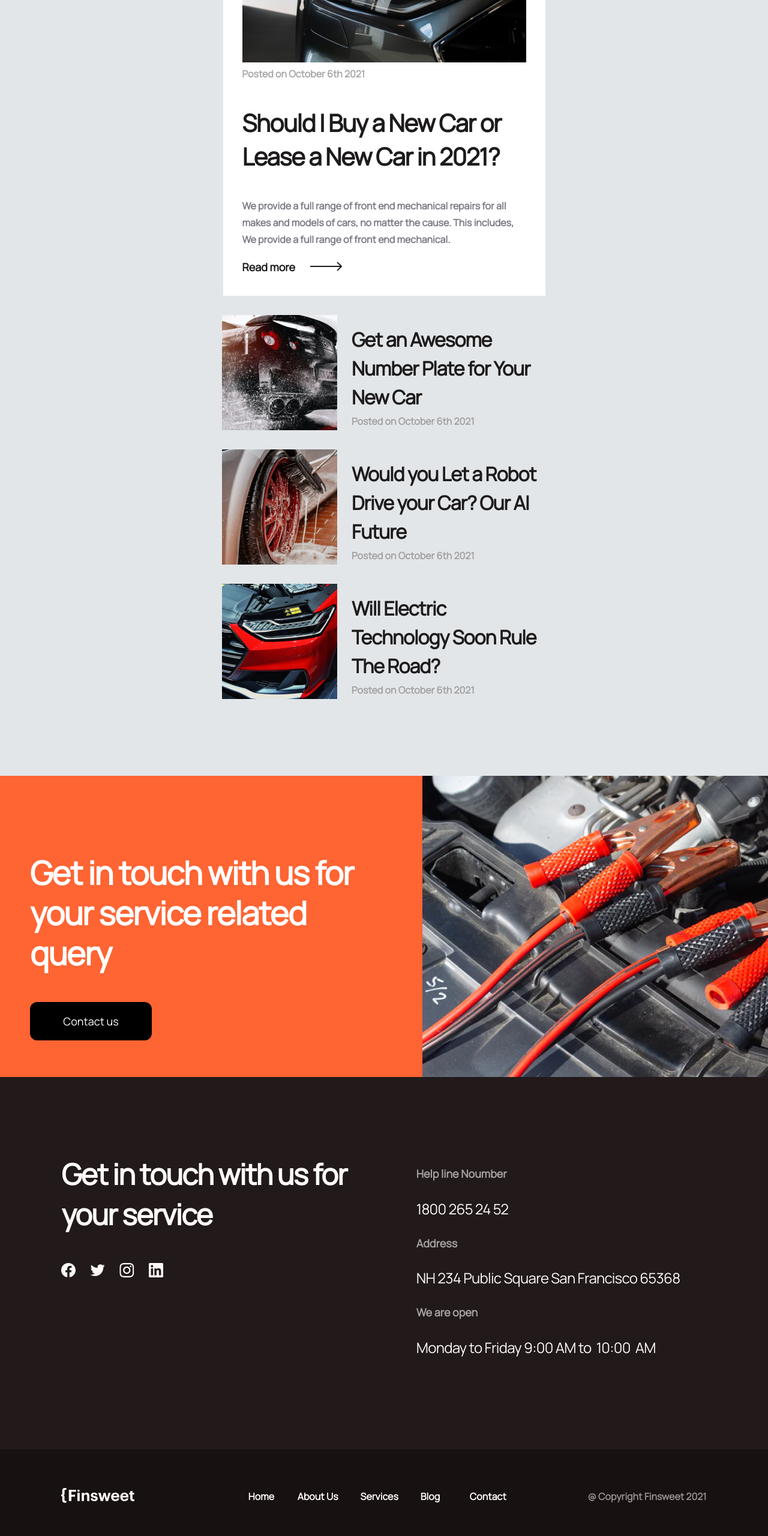
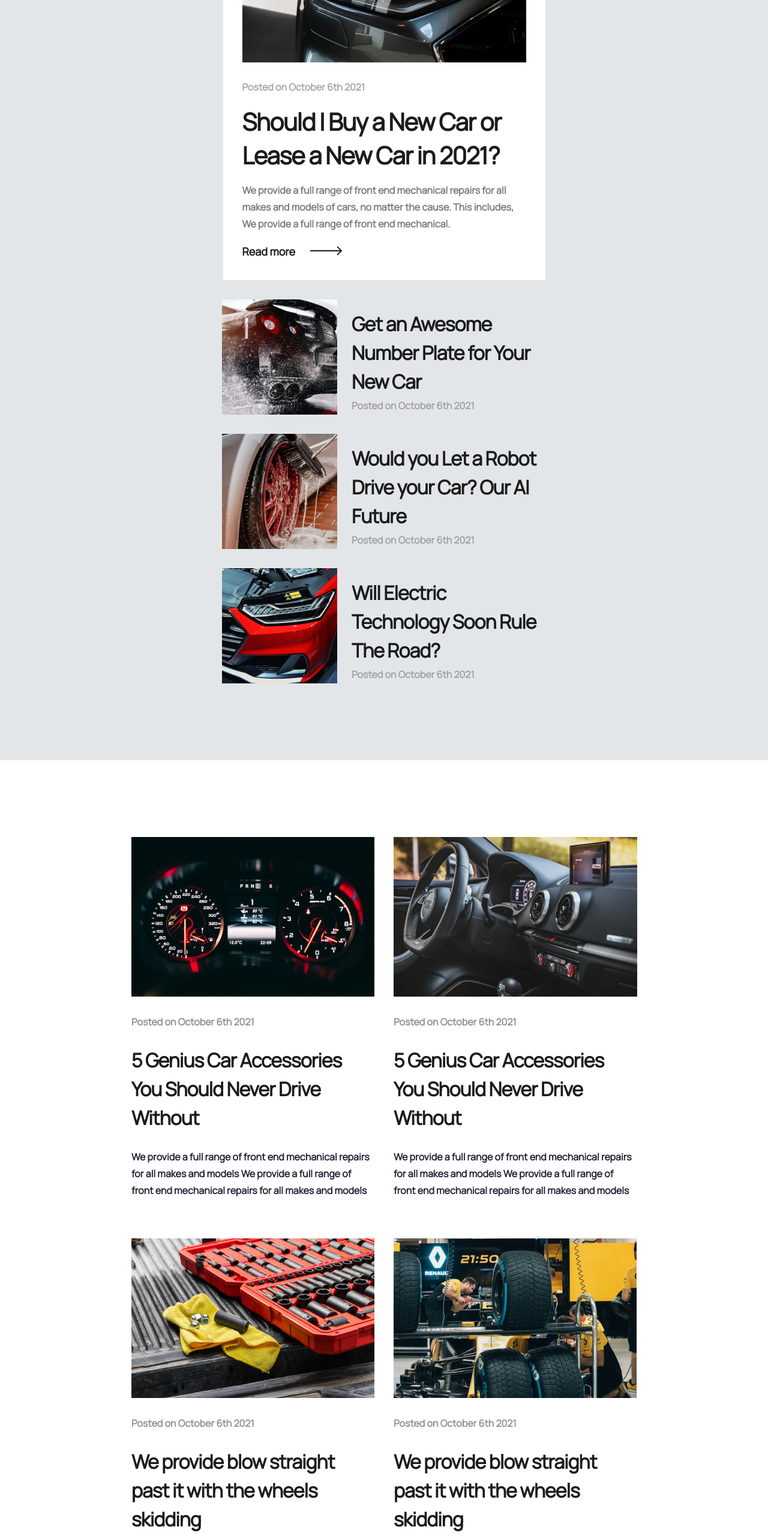
Before and after one commit to work-space817/test-git, a plain HTML site: page blog.html in a window 1280 px wide. Shown: the part 1100-3660 px from the top of the page at 60% size. Drawn offline with Linux system fonts and the light colour scheme.

Commit message:
last commit

```diff
--- a/blog.html
+++ b/blog.html
@@ -63,29 +63,32 @@
 
       <section class="second-section">
         <div class="blog-four">
-
           <div class="blog-four-block-item-1">
-            <img src="./img/picture/blog/block-four-item-1.png" alt="">
+            <img src="./img/picture/blog/block-four-item-1.png" alt="" />
 
             <p>Posted on October 6th 2021</p>
-            <p>Should I Buy a New Car or <br>
-               Lease a New Car in 2021?</p>
             <p>
-              We provide a full range of front end mechanical repairs for all <br>
-              makes and models of cars, no matter the cause. This includes, <br>
+              Should I Buy a New Car or <br />
+              Lease a New Car in 2021?
+            </p>
+            <p>
+              We provide a full range of front end mechanical repairs for all
+              <br />
+              makes and models of cars, no matter the cause. This includes,
+              <br />
               We provide a full range of front end mechanical.
             </p>
 
             <div class="link">
-            <a href="./about us.html">Read more
-              <img src="./img/svg/home page/quote/Arrow.svg" alt="">
-            </a>
-
-          </div>
+              <a href="./about us.html"
+                >Read more
+                <img src="./img/svg/home page/quote/Arrow.svg" alt="" />
+              </a>
+            </div>
           </div>
 
           <div class="blog-four-block blog-four-block-item-2">
-            <img src="./img/picture/blog/block-four-item-2.png" alt="">
+            <img src="./img/picture/blog/block-four-item-2.png" alt="" />
             <div class="blog-four-block-item-info">
               <p>Get an Awesome Number Plate for Your New Car</p>
               <p>Posted on October 6th 2021</p>
@@ -93,7 +96,7 @@
           </div>
 
           <div class="blog-four-block blog-four-block-item-3">
-            <img src="./img/picture/blog/block-four-item-3.png" alt="">
+            <img src="./img/picture/blog/block-four-item-3.png" alt="" />
             <div class="blog-four-block-item-info">
               <p>Would you Let a Robot Drive your Car? Our AI Future</p>
               <p>Posted on October 6th 2021</p>
@@ -101,13 +104,76 @@
           </div>
 
           <div class="blog-four-block blog-four-block-item-4">
-            <img src="./img/picture/blog/block-four-item-4.png" alt="">
+            <img src="./img/picture/blog/block-four-item-4.png" alt="" />
             <div class="blog-four-block-item-info">
               <p>Will Electric Technology Soon Rule The Road?</p>
               <p>Posted on October 6th 2021</p>
             </div>
           </div>
+        </div>
+      </section>
 
+      <section class="third-section">
+        <div class="news-section">
+          <div class="news news-item-1">
+            <img src="./img/picture/blog/blog-1.png" alt="" />
+            <p>Posted on October 6th 2021</p>
+            <h1>5 Genius Car Accessories You Should Never Drive Without</h1>
+            <p>
+              We provide a full range of front end mechanical repairs for all
+              makes and models We provide a full range of front end mechanical
+              repairs for all makes and models
+            </p>
+          </div>
+          <div class="news news-item-2">
+            <img src="./img/picture/blog/blog-2.png" alt="" />
+            <p>Posted on October 6th 2021</p>
+            <h1>5 Genius Car Accessories You Should Never Drive Without</h1>
+            <p>
+              We provide a full range of front end mechanical repairs for all
+              makes and models We provide a full range of front end mechanical
+              repairs for all makes and models
+            </p>
+          </div>
+          <div class="news news-item-3">
+            <img src="./img/picture/blog/blog-3.png" alt="" />
+            <p>Posted on October 6th 2021</p>
+            <h1>We provide blow straight past it with the wheels skidding</h1>
+            <p>
+              We provide a full range of front end mechanical repairs for all
+              makes and models We provide a full range of front end mechanical
+              repairs for all makes and models
+            </p>
+          </div>
+          <div class="news news-item-4">
+            <img src="./img/picture/blog/blog-4.png" alt="" />
+            <p>Posted on October 6th 2021</p>
+            <h1>We provide blow straight past it with the wheels skidding</h1>
+            <p>
+              We provide a full range of front end mechanical repairs for all
+              makes and models We provide a full range of front end mechanical
+              repairs for all makes and models
+            </p>
+          </div>
+          <div class="news news-item-5">
+            <img src="./img/picture/blog/blog-5.png" alt="" />
+            <p>Posted on October 6th 2021</p>
+            <h1>5 Genius Car Accessories You Should Never Drive Without</h1>
+            <p>
+              We provide a full range of front end mechanical repairs for all
+              makes and models We provide a full range of front end mechanical
+              repairs for all makes and models
+            </p>
+          </div>
+          <div class="news news-item-6">
+            <img src="./img/picture/blog/blog-6.png" alt="" />
+            <p>Posted on October 6th 2021</p>
+            <h1>5 Genius Car Accessories You Should Never Drive Without</h1>
+            <p>
+              We provide a full range of front end mechanical repairs for all
+              makes and models We provide a full range of front end mechanical
+              repairs for all makes and models
+            </p>
           </div>
         </div>
       </section>
--- a/css/components/media/media-blog.css
+++ b/css/components/media/media-blog.css
@@ -23,6 +23,28 @@
   .blog-four-block-item-4 {
     grid-area: 4 / 1 / 5 / 2;
   }
+  .news-section {
+    grid-template-columns: repeat(2, 405px);
+    grid-template-rows: repeat(3, 605px);
+  }
+  .news-item-1 {
+    grid-area: 1 / 1 / 2 / 2;
+  }
+  .news-item-2 {
+    grid-area: 1 / 2 / 2 / 3;
+  }
+  .news-item-3 {
+    grid-area: 2 / 1 / 3 / 2;
+  }
+  .news-item-4 {
+    grid-area: 2 / 2 / 3 / 3;
+  }
+  .news-item-5 {
+    grid-area: 3 / 1 / 4 / 2;
+  }
+  .news-item-6 {
+    grid-area: 3 / 2 / 4 / 3;
+  }
 }
 
 @media (max-width: 1100px) {
@@ -40,6 +62,30 @@
   }
   .our-services-image h1 {
     display: none;
+  }
+  .news-section {
+    grid-template-columns: 405px;
+    grid-template-rows: repeat(6, 605px);
+    border: 1px solid red;
+  }
+
+  .news-item-1 {
+    grid-area: 1 / 1 / 2 / 2;
+  }
+  .news-item-2 {
+    grid-area: 2 / 1 / 3 / 2;
+  }
+  .news-item-3 {
+    grid-area: 3 / 1 / 4 / 2;
+  }
+  .news-item-4 {
+    grid-area: 4 / 1 / 5 / 2;
+  }
+  .news-item-5 {
+    grid-area: 5 / 1 / 6 / 2;
+  }
+  .news-item-6 {
+    grid-area: 6 / 1 / 7 / 2;
   }
 }
 
@@ -65,6 +111,14 @@
     margin-right: 0;
   }
   .blog-four {
+    margin-top: -335px;
+    margin-bottom: -335px;
     scale: 0.6;
   }
+  .news-section {
+    grid-template-columns: 320px;
+  }
+  .news-section img {
+    width: 100%;
+  }
 }
--- a/css/style-blog.css
+++ b/css/style-blog.css
@@ -130,7 +130,7 @@ body {
 
   width: 1280px;
   display: grid;
-  grid-template-columns: 540px 700px;
+  grid-template-columns: 540px 670px;
   grid-template-rows: repeat(3, 1fr);
   grid-column-gap: 32px;
 
@@ -187,7 +187,8 @@ body {
   margin-left: 21px;
 }
 .blog-four-block-item-1 p:nth-child(2) {
-  margin-top: 2px;
+  margin: 0;
+  margin-top: 24px;
   font-weight: 600;
   line-height: 28px;
   color: #939191;
@@ -195,18 +196,58 @@ body {
   opacity: 0.8;
 }
 .blog-four-block-item-1 p:nth-child(3) {
+  margin: 16px 0 16px 0;
   font-weight: 800;
   font-size: 40px;
-  line-height: 140%;
-  /* or 56px */
-
+  line-height: 56px;
   letter-spacing: -0.03em;
 }
 .blog-four-block-item-1 p:nth-child(4) {
-  margin-top: 2px;
+  margin-top: 0;
   font-weight: 600;
   line-height: 28px;
   color: #232536;
 
   opacity: 0.6;
 }
+
+.third-section {
+  width: 100%;
+  display: flex;
+  align-items: center;
+  justify-content: center;
+  background-color: #ffffff;
+}
+.news-section {
+  padding-top: 128px;
+  padding-bottom: 128px;
+
+  width: 1280px;
+  display: grid;
+  grid-template-columns: repeat(3, 1fr);
+  grid-template-rows: repeat(2, 1fr);
+  grid-column-gap: 32px;
+  grid-row-gap: 64px;
+  justify-content: center;
+
+  color: #1e1b1b;
+}
+.news p:nth-child(2) {
+  margin: 0;
+  margin-top: 24px;
+  font-weight: 600;
+  line-height: 28px;
+  color: #939191;
+}
+.news h1 {
+  font-weight: 700;
+  font-size: 32px;
+  line-height: 48px;
+  letter-spacing: -0.03em;
+}
+.news p:nth-child(4) {
+  margin-top: 0;
+  font-weight: 600;
+  line-height: 28px;
+  color: #232536;
+}
```
Also changed, not shown: img/picture/blog/blog-1.png (added), img/picture/blog/blog-2.png (added), img/picture/blog/blog-3.png (added), img/picture/blog/blog-4.png (added), img/picture/blog/blog-5.png (added), img/picture/blog/blog-6.png (added).
